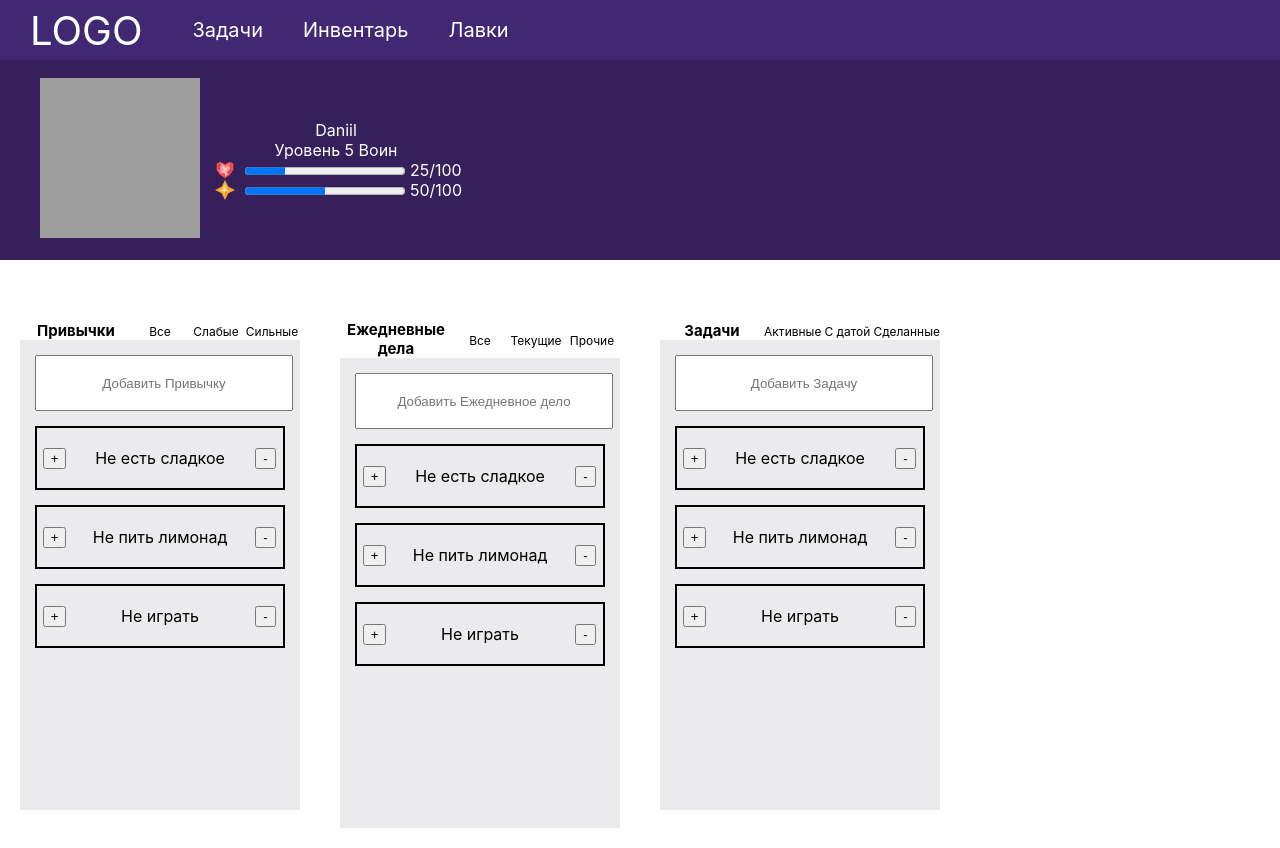
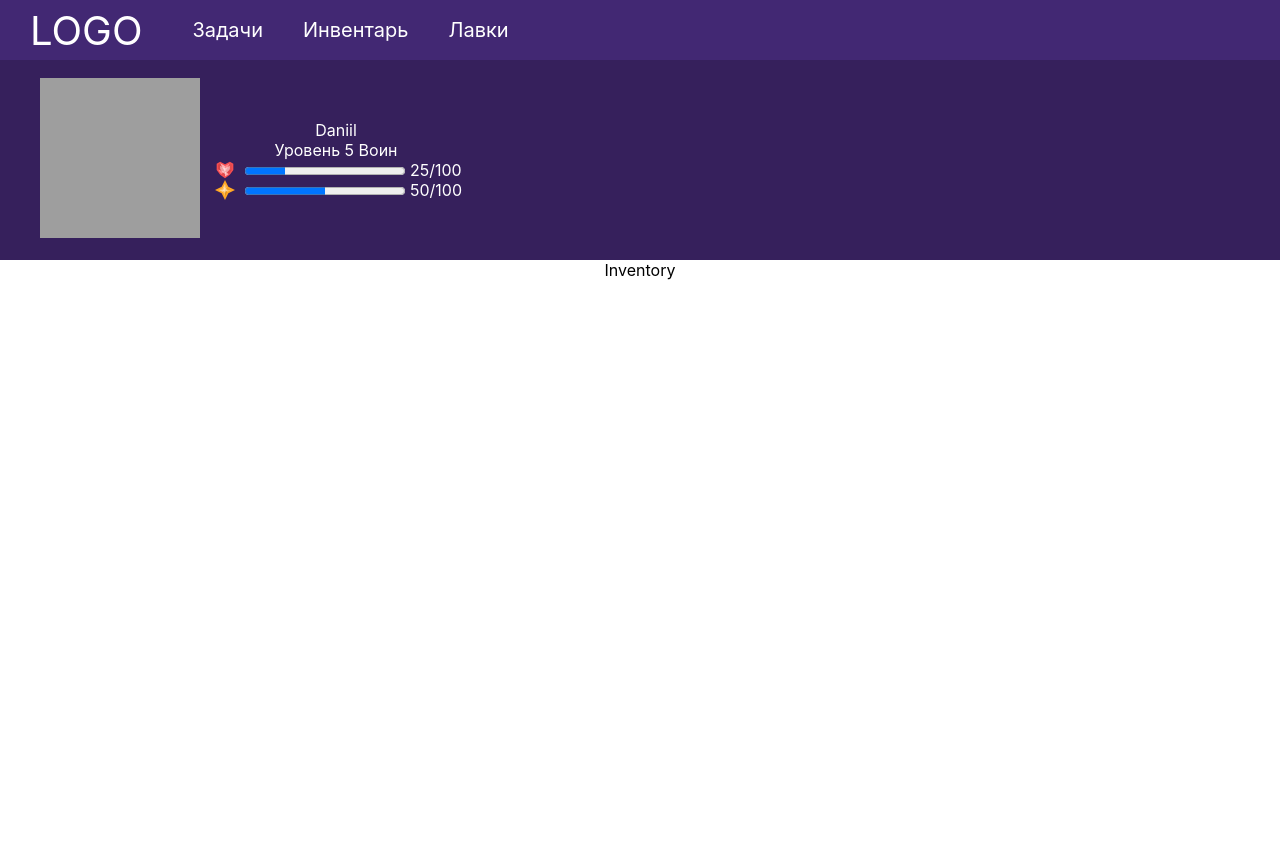
Before and after one commit to Foxsiris/HabiticaClone, a React (Create React App) app: page /inventory in a window 1280 px wide. After the commit the page ends 800 px from the top, so only its background shows below. Built offline with nearby package versions, Linux system fonts and the light colour scheme; grey boxes are pictures that could not be loaded.

Commit message:
Добавил Роутинг

```diff
--- a/package.json
+++ b/package.json
@@ -8,6 +8,7 @@
     "@testing-library/user-event": "^12.7.0",
     "react": "^17.0.1",
     "react-dom": "^17.0.1",
+    "react-router-dom": "^5.2.0",
     "react-scripts": "4.0.2",
     "web-vitals": "^1.1.0"
   },
--- a/public/index.html
+++ b/public/index.html
@@ -24,7 +24,7 @@
       work correctly both with client-side routing and a non-root public URL.
       Learn how to configure a non-root public URL by running `npm run build`.
     -->
-    <title>React App</title>
+    <title>Habitica Clone</title>
   </head>
   <body>
     <noscript>You need to enable JavaScript to run this app.</noscript>
--- a/src/App.js
+++ b/src/App.js
@@ -2,6 +2,9 @@ import './App.css';
 import Header from "./components/header/Header";
 import DataPerson from "./components/DataPerson/DataPerson";
 import Main from "./components/Main/Main";
+import {Route, Switch} from "react-router-dom";
+import Shop from "./components/Shop/Shop";
+import Inventory from "./components/Inventory/Inventory";
 
 
 function App() {
@@ -9,7 +12,11 @@ function App() {
     <div className="App">
         <Header/>
         <DataPerson name={'Daniil'}/>
-        <Main/>
+       <Switch>
+           <Route path="/"  exact component={Main}/>
+           <Route path="/shop"  exact component={Shop}/>
+           <Route path="/inventory"  exact component={Inventory}/>
+       </Switch>
     </div>
   );
 }
--- /dev/null
+++ b/src/components/Inventory/Inventory.jsx
@@ -0,0 +1,10 @@
+import React from "react";
+function Inventory(){
+    return(
+        <div>
+            Inventory
+        </div>
+    )
+}
+
+export default Inventory
--- /dev/null
+++ b/src/components/Shop/Shop.jsx
@@ -0,0 +1,10 @@
+import React from "react";
+function Shop(){
+    return(
+        <div>
+            shop
+        </div>
+    )
+}
+
+export default Shop
--- a/src/components/header/Header.jsx
+++ b/src/components/header/Header.jsx
@@ -9,9 +9,9 @@ function Header(){
             <div className="logo">
                 LOGO
             </div>
-            <HeaderLinks name={'Задачи'}/>
-            <HeaderLinks name={'Инвентарь'}/>
-            <HeaderLinks name={'Лавки'}/>
+            <HeaderLinks name={'Задачи'} linkPath={"/"}/>
+            <HeaderLinks name={'Инвентарь'} linkPath={"/inventory"}/>
+            <HeaderLinks name={'Лавки'} linkPath={"/shop"}/>
         </div>
     )
 }
--- a/src/components/header/HeaderLinks.jsx
+++ b/src/components/header/HeaderLinks.jsx
@@ -1,10 +1,13 @@
 import React from 'react';
 import '../../css/Header.css'
+import {Link} from "react-router-dom";
 
-function HeaderLinks({name}){
+function HeaderLinks({name,linkPath}){
     return(
         <div className="linkItem">
-            <a href="">{name}</a>
+           <Link to={linkPath}>
+               <a href="">{name}</a>
+           </Link>
         </div>
     )
 }
--- a/src/css/Main.css
+++ b/src/css/Main.css
@@ -1,20 +1,24 @@
 .MainWrapper{
     display: grid;
     grid-template-columns: repeat(4,1fr);
-    padding-top: 40px;
+    padding-top: 15px;
 }
 .HabbitsWrap{
-    margin: 20px;
+    margin:0 10px;
 }
 .HeaderTodoWrapper{
    display: grid;
     grid-template-columns: 2fr 1fr 1fr 1fr;
     align-items: center;
+    margin: 10px;
 }
 .HeaderTodoLinks{
     text-decoration: none;
     color: black;
     font-size: 12px;
+}
+.active{
+    font-size: 30px;
 }
 .HeaderTodoItem{
 
--- a/src/index.js
+++ b/src/index.js
@@ -3,12 +3,15 @@ import ReactDOM from 'react-dom';
 import './index.css';
 import App from './App';
 import reportWebVitals from './reportWebVitals';
+import {BrowserRouter} from "react-router-dom";
 
 ReactDOM.render(
-  <React.StrictMode>
-    <App />
-  </React.StrictMode>,
-  document.getElementById('root')
+    <React.StrictMode>
+        <BrowserRouter>
+            <App/>
+        </BrowserRouter>
+    </React.StrictMode>,
+    document.getElementById('root')
 );
 
 // If you want to start measuring performance in your app, pass a function
```
Also changed, not shown: 1 other file (tests, documents, lock files or other folders).
